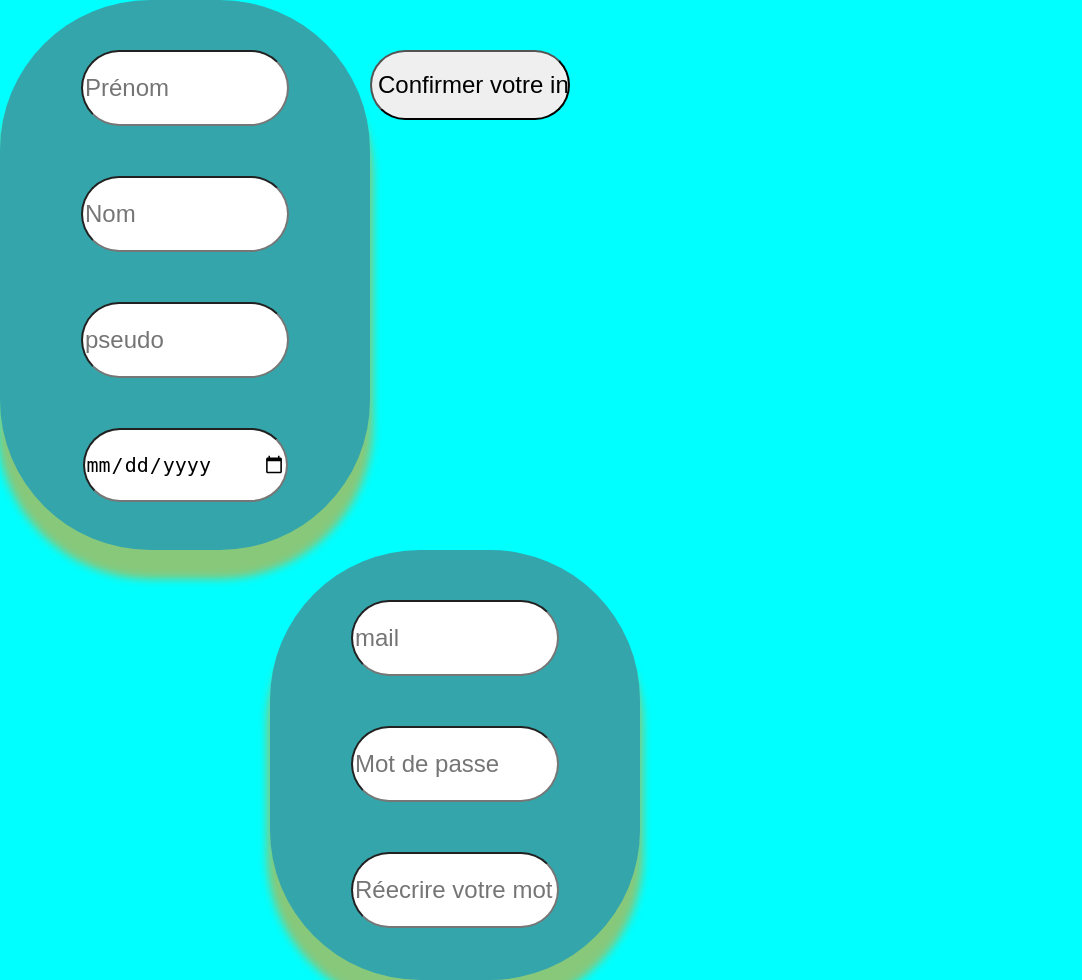
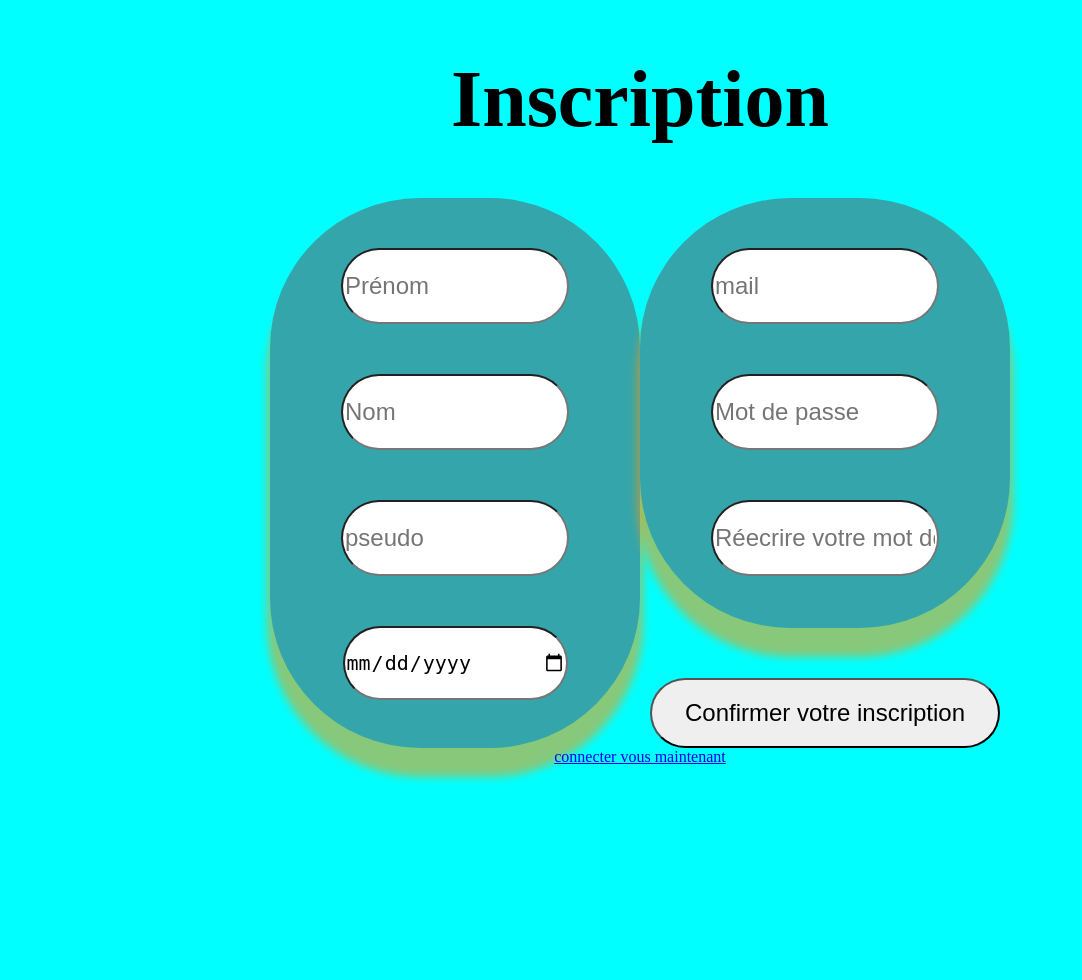
Before and after one commit to Jules-pecquereau/projet-appli-enfant-, a PHP site: page /inscription.php in a window 1280 px wide. Shown: the whole page, without its empty margins (0-1082 px from the left). After the commit the page ends 783 px from the top, so only its background shows below. Run offline with PHP 8.4, Linux system fonts and the light colour scheme.

Commit message:
inscription , style

```diff
--- a/inscription.php
+++ b/inscription.php
@@ -1,6 +1,4 @@
-<?php
-    include("commande.php");
-    ?>
+
 <!DOCTYPE html>
 <html lang="fr">
 <head>
@@ -11,6 +9,7 @@
     <link rel="stylesheet" href="style.css">
 </head>
 <body>
+    <h1>Inscription</h1>
     <div id="inscription">
     <form action="inscription.php" method="post">
     <div id="inscription_gauche">
@@ -23,9 +22,18 @@
         <input type="text" name="mail" placeholder="mail" required>
         <input type="password" name="mdp" placeholder="Mot de passe" required>
         <input type="password" name="mdp1" placeholder="Réecrire votre mot de passe" required>
+        <?php
+    include("commande.php");
+    ?>
+    </div >
+    <div id="btn_inscri">
+        <input id="obejet_btn_inscription" type="submit" name="bouton" value="Confirmer votre inscription" required>
+
     </div>
-        <input type="submit" name="bouton" value="Confirmer votre inscription" required>
-    </form>
+    <div id="connecter_vous">
+    <a href="connexion.php" >connecter vous maintenant</a>
+    </div>
+</form>
    </div>
 <script src="script.js"></script>
 </body>
--- a/style.css
+++ b/style.css
@@ -1,6 +1,7 @@
 body{
     margin: 0 auto;
     background-color: aqua;
+    text-align: center;
 }
 
 .logo{
@@ -77,7 +106,7 @@ header{
 }
 input{
     height: 70px;
-    width: 200px ;
+    width: 220px ;
     font-size: x-large;
     margin-top: 50px;
     border-radius: 150px;
@@ -105,7 +134,8 @@ input{
     border-radius: 150px;
     box-shadow: 0px 26px 8px 3px #fa9a0b8a;
     float: left;
-
+    grid-row: 1;
+    grid-column: 1;
 }
 #inscription_droite{
     background-color: #34a6ab;
@@ -118,10 +148,33 @@ input{
     border-radius: 150px;
     box-shadow: 0px 26px 8px 3px #fa9a0b8a;
     float: right;
+    grid-row: 2;
+    grid-column: 1;
 
 }
+#btn_inscri {
+    grid-row: 2;
+    grid-column: 2;
 
+}
 #inscription{
-    height: 430px;
-    width: 50% ;
+    width: 100%;
+    display: grid;
+    justify-items: center;
+    margin-top: 50px;
 }
+#connecter_vous{
+    grid-row: 2;
+    grid-column: 2;
+}
+#obejet_btn_inscription{
+    width: 350px;
+}
+
+h1{
+    font-size: 80px;
+}
+p{
+    font-size: large;
+    color: rgb(182, 41, 41)  ;
+}
```
Also changed, not shown: other parts of style.css (+38 -10 lines).
